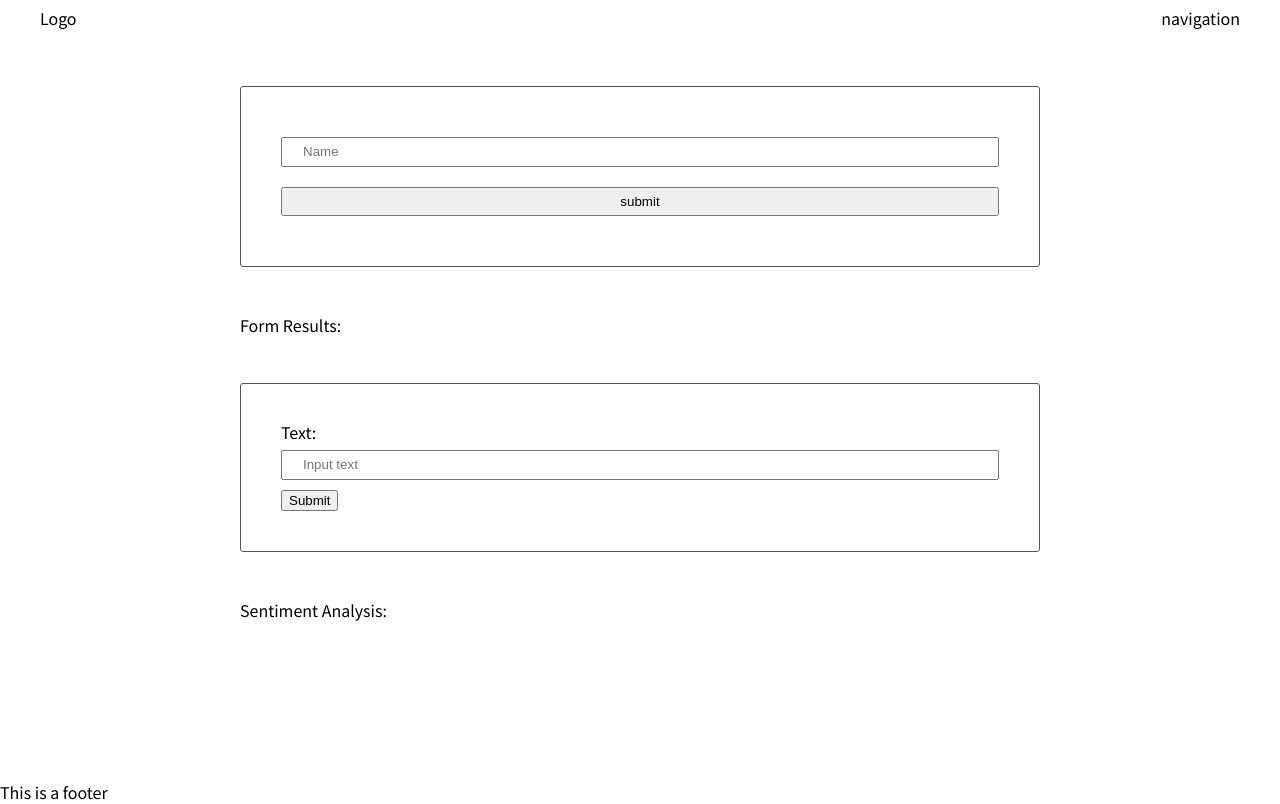
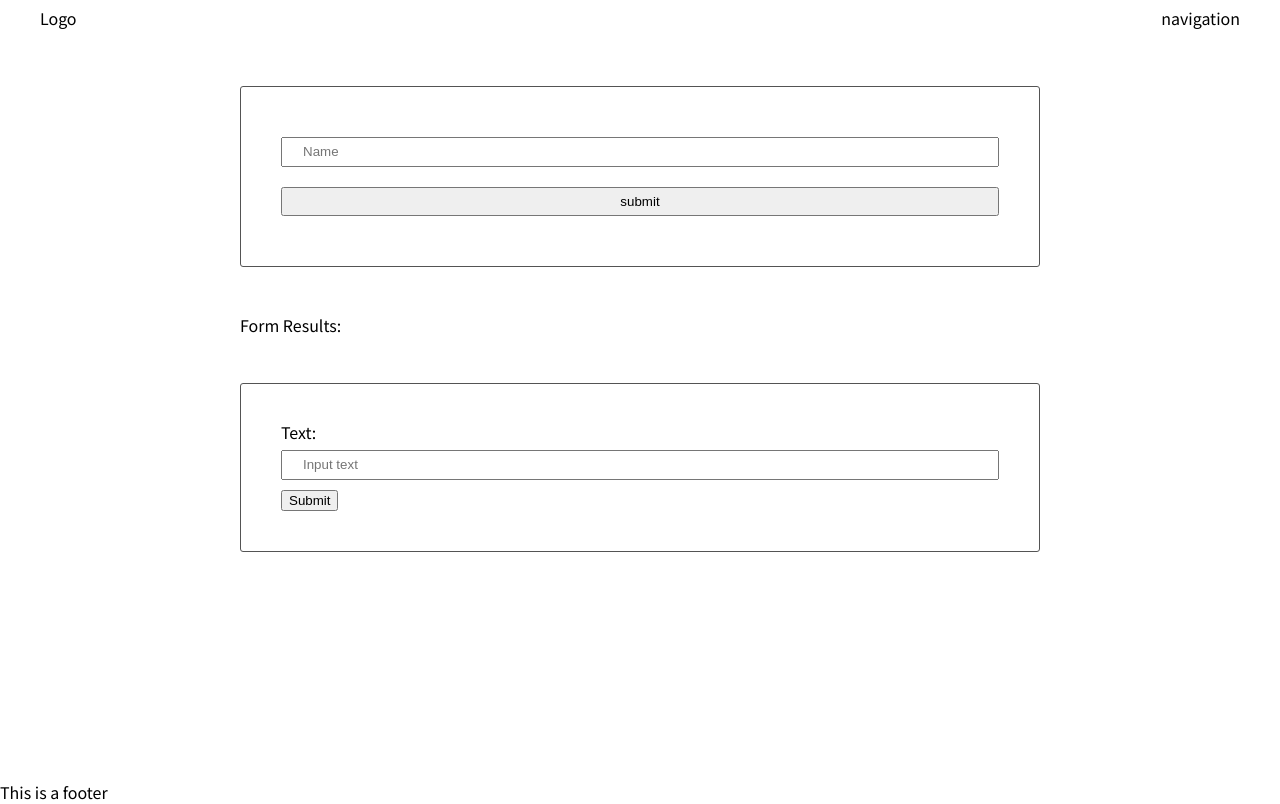
Before and after one commit to briansegs/evaluate-news-nlp, a website built with webpack: page src/client/views/index.html in a window 1280 px wide. Built offline with nearby package versions, Linux system fonts and the light colour scheme; no server answers.

Commit message:
refactor: Remove test section

```diff
--- a/src/client/views/index.html
+++ b/src/client/views/index.html
@@ -36,10 +36,6 @@
                     <button onclick="return Client.analyzeSentiment(event)">Submit</button>
                 </form>
             </section>
-            <section>
-                <strong>Sentiment Analysis:</strong>
-                <div id="sentiment-results"></div>
-            </section>
             <section id="table"></section>
         </main>
 
```
